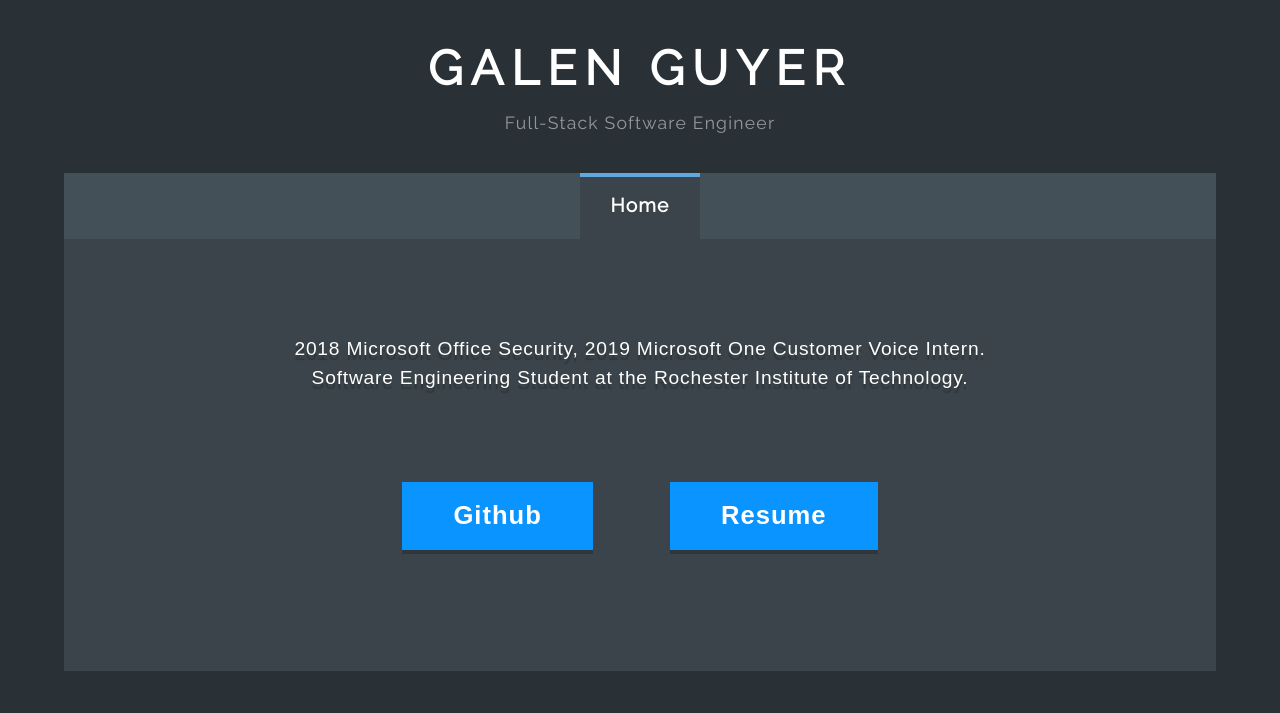
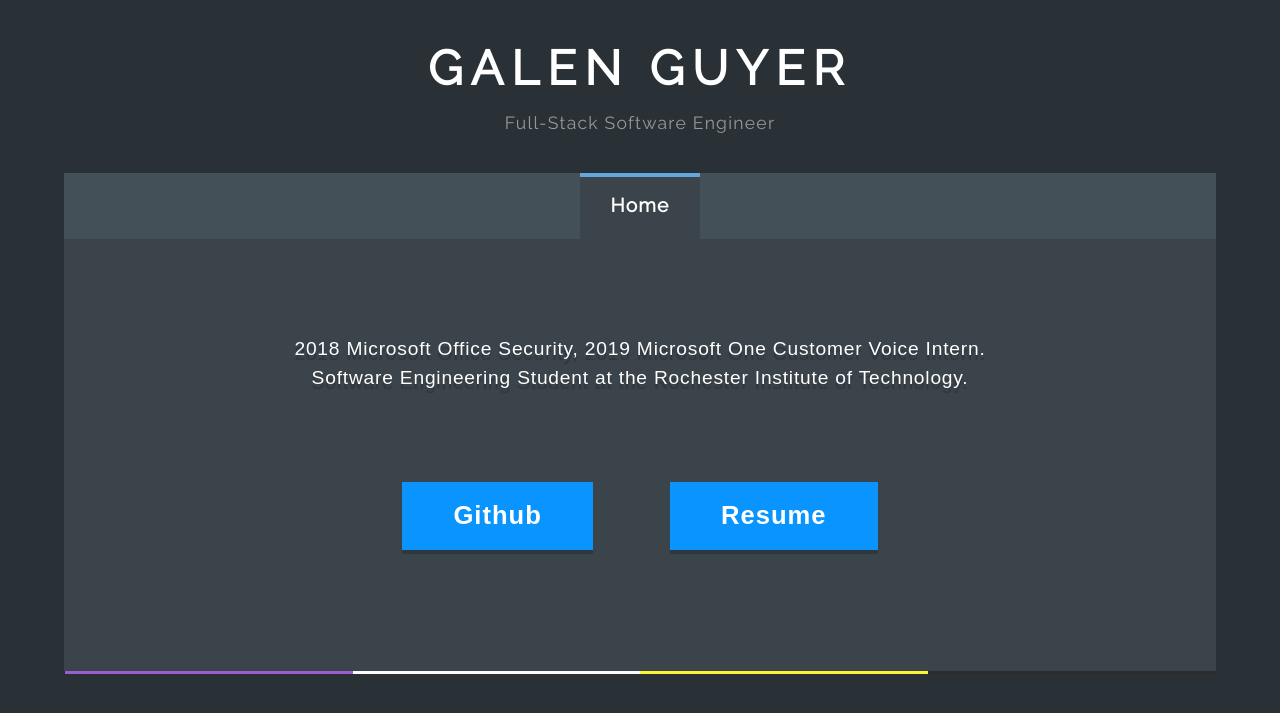
Before and after one commit to galenguyer/galenguyer.github.io, a Jekyll site: the page built from index.html, in a window 1280 px wide. Shown: the top 713 px of the page. Built offline with Jekyll 4.4.1, drawn with Linux system fonts in a browser that asks for light colours.

Commit message:
add rainbow bar

```diff
--- /dev/null
+++ b/_includes/rainbow.html
@@ -0,0 +1,26 @@
+<div id="rainbow">
+    <noscript>
+        <span class="color" style="background-color: #FF0018;"></span>
+        <span class="color" style="background-color: #FFA52C;"></span>
+        <span class="color" style="background-color: #FFFF41;"></span>
+        <span class="color" style="background-color: #008018;"></span>
+        <span class="color" style="background-color: #0000F9;"></span>
+        <span class="color" style="background-color: #86007D;"></span>
+    </noscript>
+</div>
+<script>
+    const flags = [
+        ["#FF0018", "#FFA52C", "#FFFF41", "#008018", "#0000F9", "#86007D"], // gay
+        ["#000000", "#a3a3a3", "#FFFFFF", "#800080"], // ace
+        ["#3da542", "#a7d379", "#ffffff", "#a9a9a9", "#000000"], // aro
+        ["#5bcdf9", "#f5a9b8", "#ffffff", "#f5a9b8", "#5bcdf9"], // trans
+        ["#9c5cd4", "#fcfcfc", "#fcf434", "#2c2c2c"], // enby
+    ];
+    const flagToUse=flags[Math.floor(Math.random()*flags.length)];
+    flagToUse.forEach(color => {
+        var div = document.createElement("div");
+        div.className = "color";
+        div.style.background = color;
+        document.getElementById("rainbow").appendChild(div);
+    })
+</script>
--- a/_layouts/default.html
+++ b/_layouts/default.html
@@ -17,7 +17,12 @@
         {% include brand.html %}
         {% include navbar.html %}
       </header>
-      {{ content }}
+      <main>
+        {{ content }}
+      </main>
+      <footer>
+        {% include rainbow.html %}
+      </footer>
     </div>
   </body>
 </html>
--- /dev/null
+++ b/_sass/components/rainbow.scss
@@ -0,0 +1,12 @@
+#rainbow {
+    display: flex;
+    flex-wrap: nowrap;
+    justify-content: space-evenly;
+    padding: 0px 1px;
+
+    .color {
+        flex-grow: 1;
+        flex-shrink: 1;
+        height: 3px;
+    }
+}
--- a/_sass/main.scss
+++ b/_sass/main.scss
@@ -26,3 +26,4 @@
 
 @import "components/brand";
 @import "components/navbar";
+@import "components/rainbow";
```
